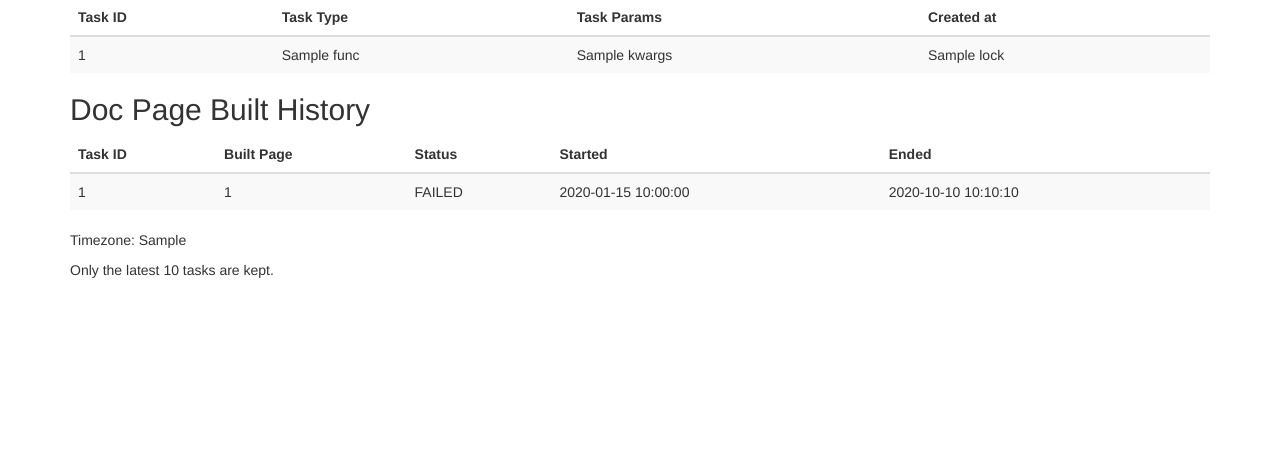
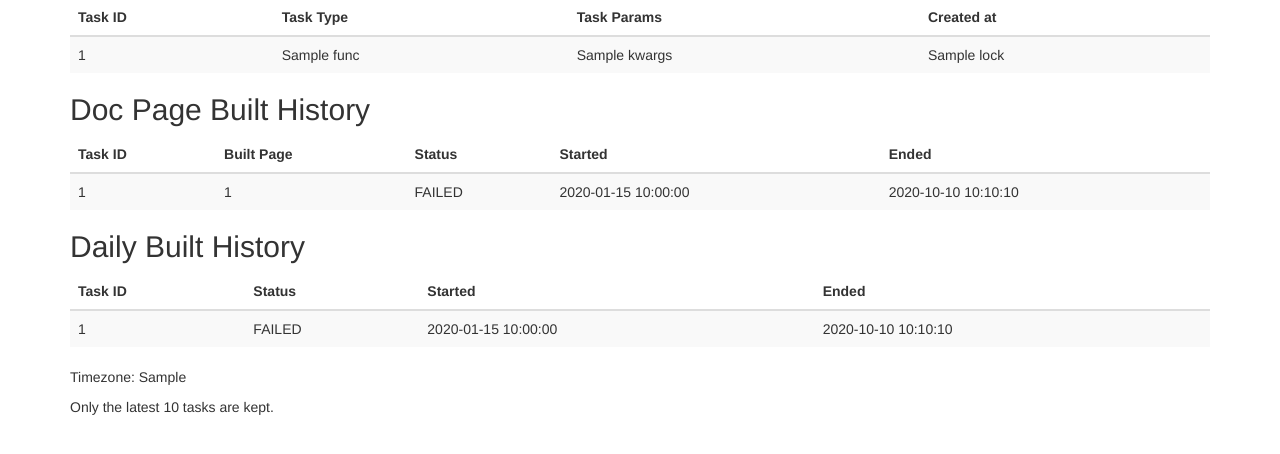
Before and after one commit to python-doc-tw/pydoc_autobuild, a Django app: template templates/index.html in a window 1280 px wide. Shown: the part 135-589 px from the top of the page. Run offline with Django 3.2, Linux system fonts and the light colour scheme; the template is opened without the code that fills it: most values are stand-ins (such as "Sample title", 1, 10 or a date in 2020); parts of the project's set-up code (start-up, migrations or seed data) failed here and were passed over; some libraries are stand-ins or nearby versions.

Commit message:
Display daily build task

```diff
--- a/templates/index.html
+++ b/templates/index.html
@@ -52,6 +52,34 @@
         {% endfor %}
         </tbody>
     </table>
+
+    <h2>Daily Built History</h2>
+	<table class="table table-striped">
+        <thead>
+        <tr>
+            <th>Task ID</th>
+            <th>Status</th>
+            <th>Started</th>
+            <th>Ended</th>
+        </tr>
+        </thead>
+        <tbody>
+        {% for task in daily_update_tasks %}
+            <tr>
+                <td>
+                {% if task.success %}
+                    <a href="{% url 'view_task' id=task.id %}">{{ task.id }}</a>
+                {% else %}
+                    {{ task.id }}
+                {% endif %}
+                </td>
+                <td>{% if task.success %}OK{% else %}FAILED{% endif %}</td>
+                <td>{{ task.started|date:"Y-m-d H:i:s" }}</td>
+                <td>{{ task.stopped|date:"Y-m-d H:i:s" }}</td>
+        {% endfor %}
+        </tbody>
+    </table>
+
     <p>Timezone: {{ tz }}</p>
     <p>Only the latest 10 tasks are kept.</p>
 {% endblock %}
```
Also changed, not shown: doc_tasks/views.py (+14 -1 lines), templates/daily_update_task.html (added, +13 -0 lines).
